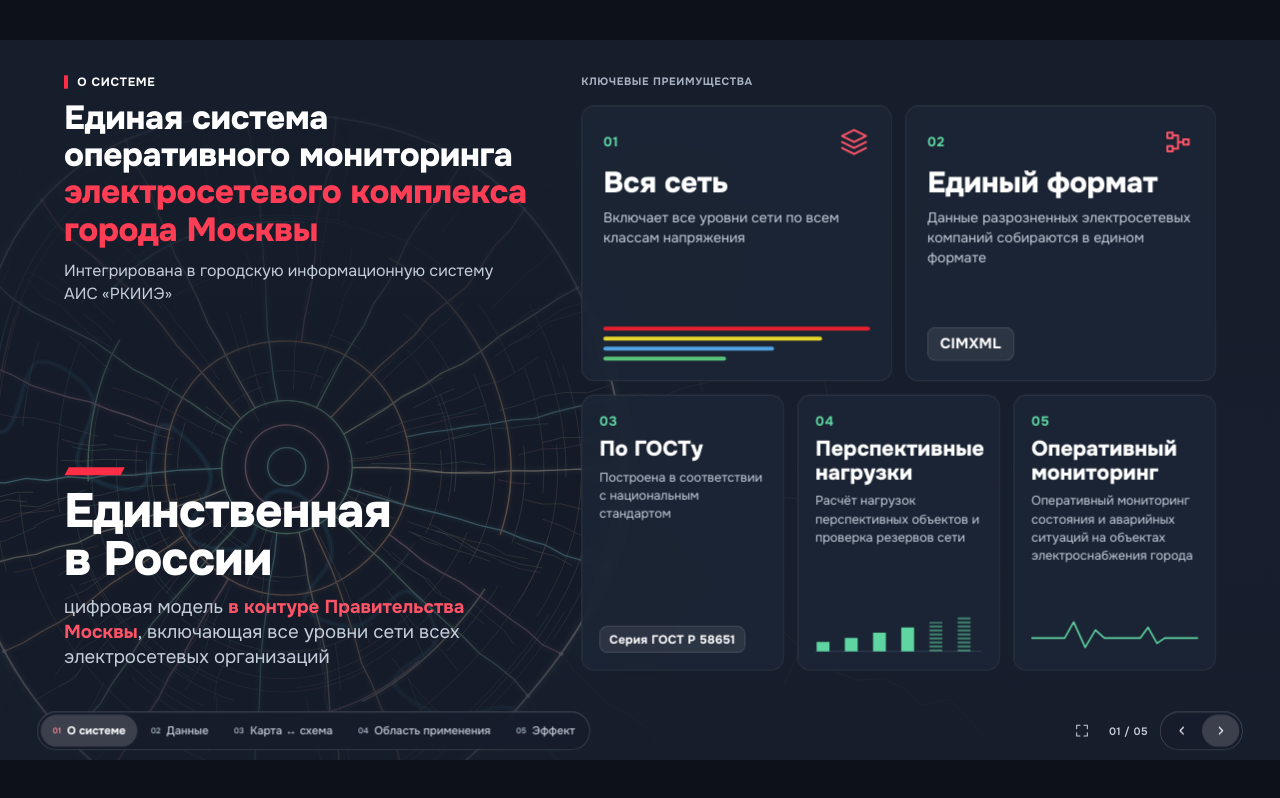
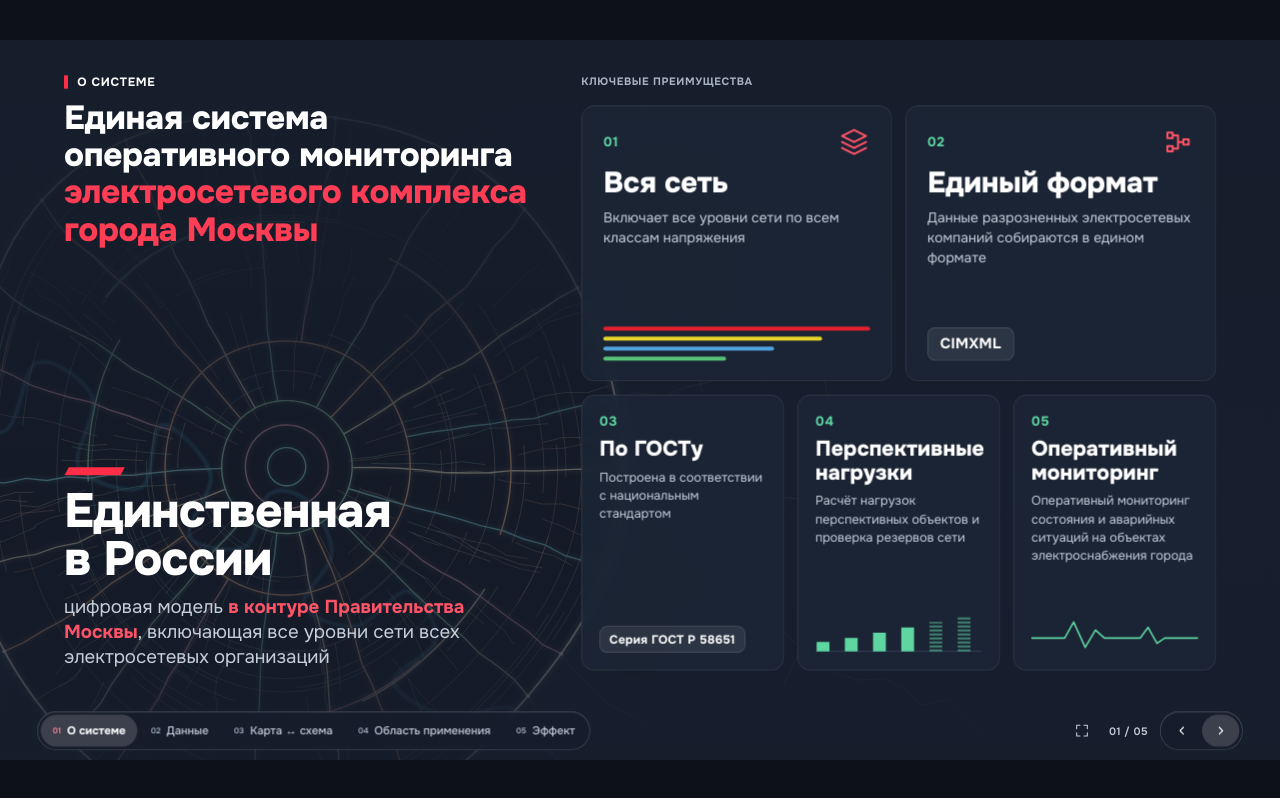
Before and after one commit to 1Lux0r1/PrasaMer, a plain HTML site: page index.html in a window 1280 px wide. Drawn offline with Linux system fonts and the light colour scheme.

Commit message:
Сборка: слайд 1 без подписи про АИС «РКИИЭ»

```diff
--- a/index.html
+++ b/index.html
@@ -23,7 +23,6 @@
       О СИСТЕМЕ
     </div>
     <h1 style="margin: 0; font-size: 50px; line-height: 1.12; font-weight: 800; letter-spacing: -0.01em">Единая система оперативного мониторинга <span style="color: #FF3D55">электросетевого комплекса города Москвы</span></h1>
-    <p style="margin: 4px 0 0; font-size: 24px; line-height: 1.4; color: #C5CEDB">Интегрирована в городскую информационную систему АИС «РКИИЭ»</p>
   </header>
 
   <div style="position: absolute; left: 96px; bottom: 134px; width: 700px; display: flex; flex-direction: column; gap: 18px">
```
